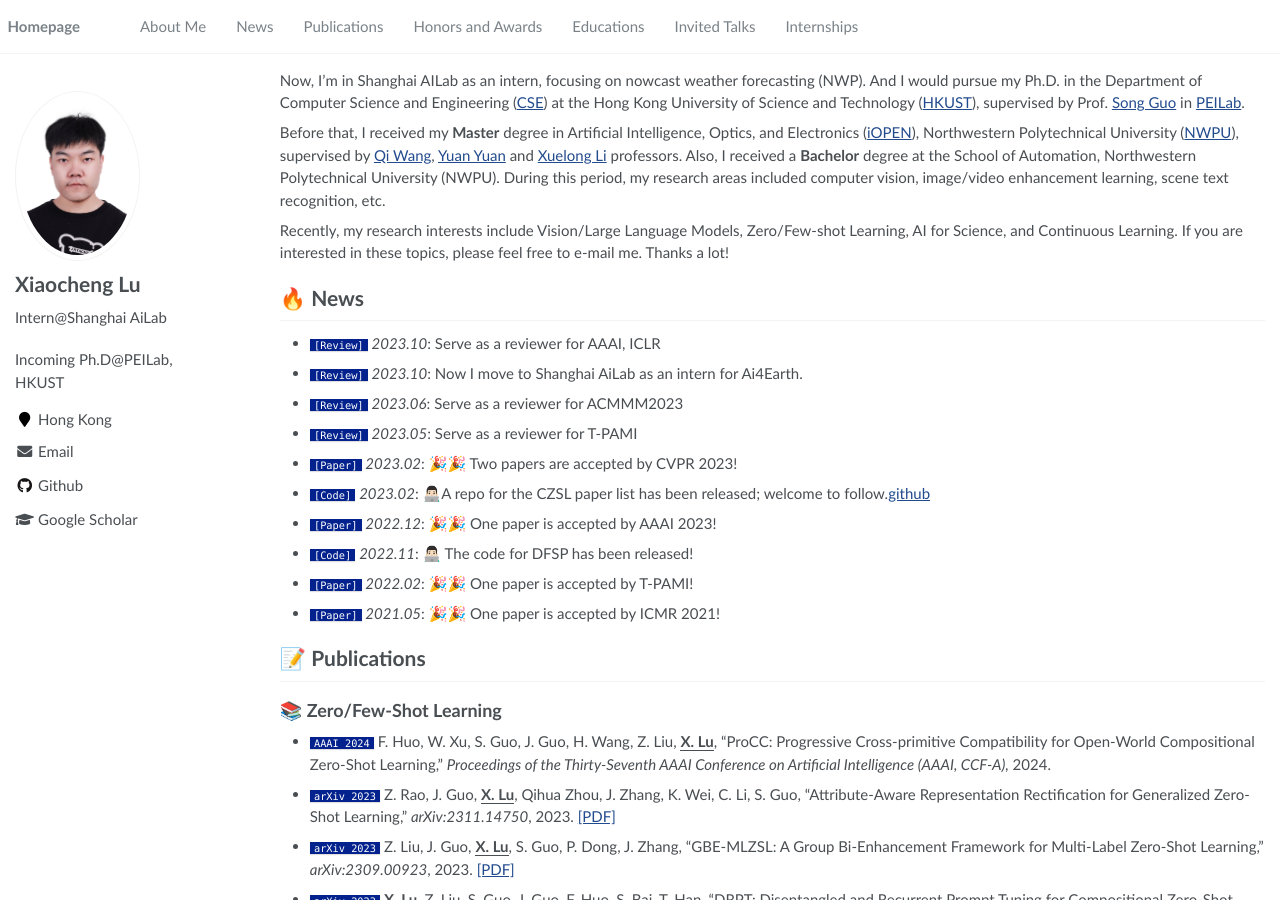
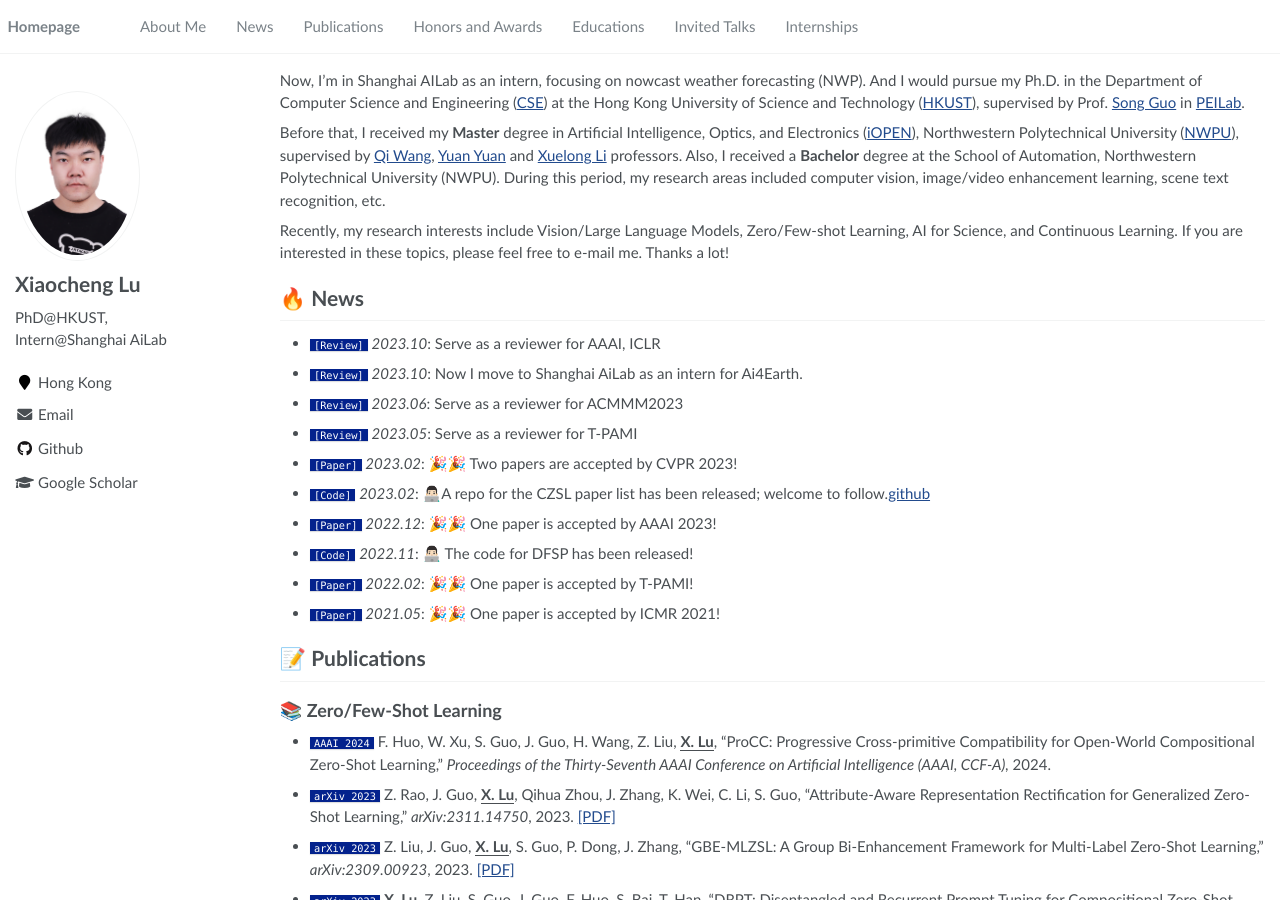
Before and after one commit to Forest-art/forest-art.github.io, a Jekyll site: the page built from _pages/about.md, in a window 1280 px wide and 900 px high. Built offline with Jekyll 4.4.1, drawn with Linux system fonts in a browser that asks for light colours; formulas are drawn with MathJax 3.

Commit message:
Update _config.yml

```diff
--- a/_config.yml
+++ b/_config.yml
@@ -7,7 +7,7 @@
 
 # Site Settings
 title                    : "Xiaocheng Lu"
-description              : "Incoming Ph.D@PEILab, HKUST"
+# description              : ""
 repository               : "forest-art.github.io"
 google_scholar_stats_use_cdn : true
 
@@ -23,7 +23,7 @@ baidu_site_verification  : code-ZxFK3f4pfb
 author:
   name             : "Xiaocheng Lu"
   avatar           : "images/profile.jpeg"
-  bio              : "Intern@Shanghai AiLab"
+  bio              : "PhD@HKUST, Intern@Shanghai AiLab"
   location         : "Hong Kong"
   employer         :
   pubmed           :
```
